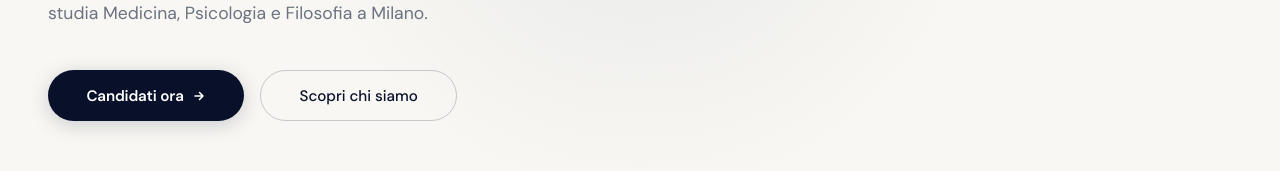
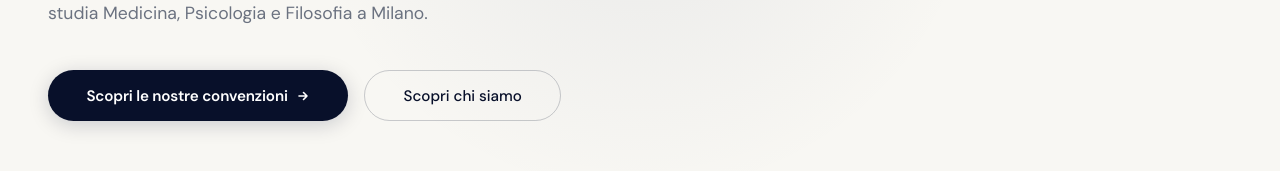
Before and after one commit to AstraSanRaffaele/Astra_Web, a Next.js app: page / in a window 1280 px wide. Shown: the part 703-874 px from the top of the page. Built offline with nearby package versions, Linux system fonts and the light colour scheme; no server answers.

Commit message:
Update page.tsx
Button scopri le nostre convenzioni

```diff
--- a/app/(site)/page.tsx
+++ b/app/(site)/page.tsx
@@ -344,8 +344,8 @@ export default function Home() {
             </p>
 
             <div className="hero-ctas" style={{ display: "flex", gap: "1rem", marginTop: "2.5rem", opacity: 0, flexWrap: "wrap" }}>
-              <a href="#join" className="btn-primary">
-                Candidati ora
+              <a href="/convenzioni" className="btn-primary">
+                Scopri le nostre convenzioni
                 <svg width="14" height="14" viewBox="0 0 14 14" fill="none">
                   <path d="M3 7h8M7.5 3.5L11 7l-3.5 3.5" stroke="currentColor" strokeWidth="1.6" strokeLinecap="round" strokeLinejoin="round" />
                 </svg>
```
